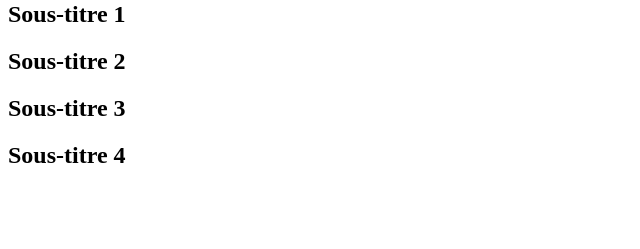
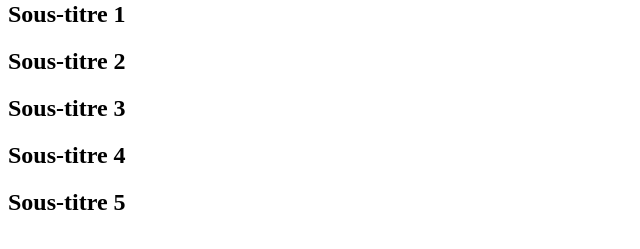
Before and after one commit to Flav237/ExerciceSifa-1, a plain HTML site: page index.html in a window 1280 px wide. Shown: the part 79-328 px from the top of the page, without its empty margins (0-640 px from the left). Drawn offline with Linux system fonts and the light colour scheme.

Commit message:
#TestExo4

```diff
--- a/index.html
+++ b/index.html
@@ -15,6 +15,7 @@
         <h2>Sous-titre 2</h2>
         <h2>Sous-titre 3</h2>
         <h2>Sous-titre 4</h2>
+        <h2>Sous-titre 5</h2>
 
     </body>
 </html>
```
